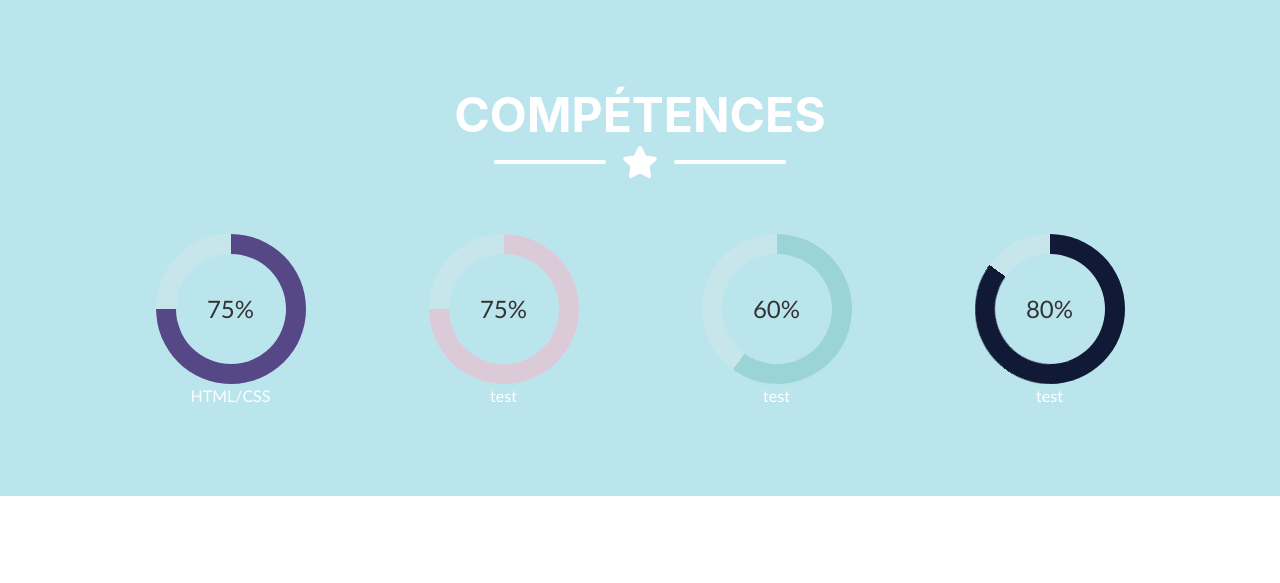
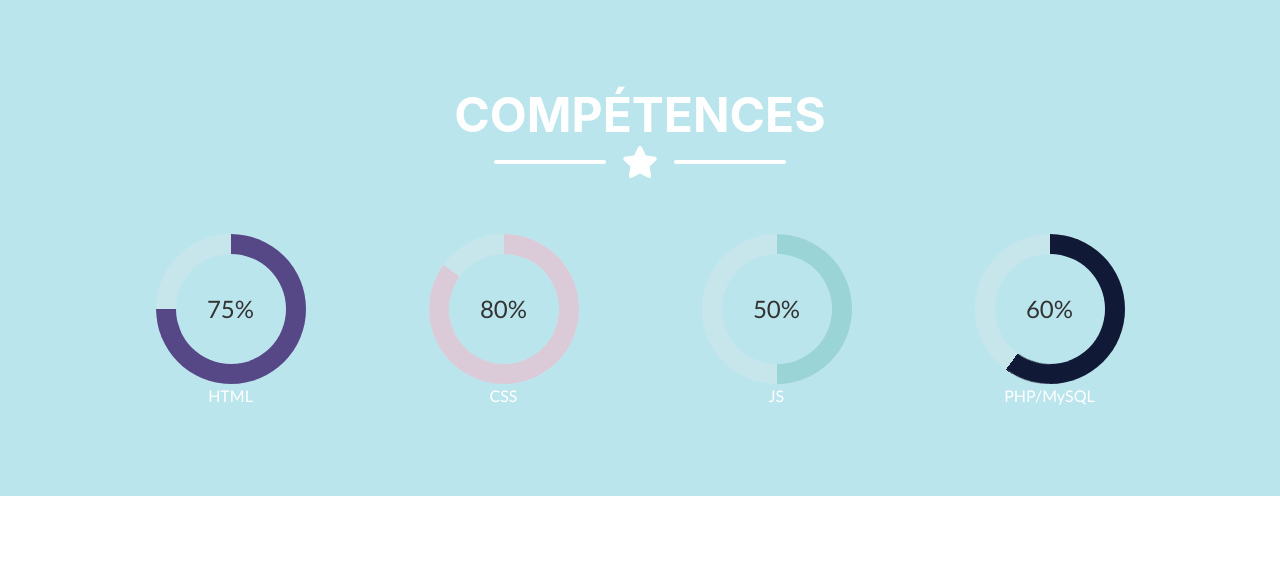
Before and after one commit to lzervini/portfolio, a PHP site: page / in a window 1280 px wide. Shown: the part 1713-2296 px from the top of the page. Run offline with PHP 8.4, Linux system fonts and the light colour scheme; some libraries are stand-ins or nearby versions; some web fonts are replaced.

Commit message:
Update - Change pourcentage of progress bar

```diff
--- a/css/skills.css
+++ b/css/skills.css
@@ -75,19 +75,19 @@
     border-color: #dbcbd8;
 }
 .progress.pink .progress-left .progress-bar{
-    animation: loading-3 1s linear forwards 1.8s;
+    animation: loading-5 1s linear forwards 1.8s;
 }
 .progress.green .progress-bar{
     border-color: #9ad4d6;
 }
 .progress.green .progress-left .progress-bar{
-    animation: loading-4 0.4s linear forwards 1.8s;
+    animation: loading-6 0.4s linear forwards 1.8s;
 }
 .progress.blue .progress-bar{
     border-color: #101935;
 }
 .progress.blue .progress-left .progress-bar{
-    animation: loading-5 1.2s linear forwards 1.8s;
+    animation: loading-4 1.2s linear forwards 1.8s;
 }
 @keyframes loading-1{
     0%{
--- a/index.html
+++ b/index.html
@@ -127,7 +127,7 @@
                                 <div class="progress-value">75%</div>
                             </div>
                             <div>
-                                <p class="text-center">HTML/CSS</p>
+                                <p class="text-center">HTML</p>
                             </div>
                         </div>
                         <div class="col-md-3 col-sm-6">
@@ -138,10 +138,10 @@
                                 <span class="progress-right">
                                     <span class="progress-bar"></span>
                                 </span>
-                                <div class="progress-value">75%</div>
+                                <div class="progress-value">80%</div>
                             </div>
                             <div>
-                                <p class="text-center">test</p>
+                                <p class="text-center">CSS</p>
                             </div>
                         </div>
                         <div class="col-md-3 col-sm-6">
@@ -152,10 +152,10 @@
                                 <span class="progress-right">
                                     <span class="progress-bar"></span>
                                 </span>
-                                <div class="progress-value">60%</div>
+                                <div class="progress-value">50%</div>
                             </div>
                             <div>
-                                <p class="text-center">test</p>
+                                <p class="text-center">JS</p>
                             </div>
                         </div>
                         <div class="col-md-3 col-sm-6">
@@ -166,10 +166,10 @@
                                 <span class="progress-right">
                                     <span class="progress-bar"></span>
                                 </span>
-                                <div class="progress-value">80%</div>
+                                <div class="progress-value">60%</div>
                             </div>
                             <div>
-                                <p class="text-center">test</p>
+                                <p class="text-center">PHP/MySQL</p>
                             </div>
                         </div>
                     </div>
```
